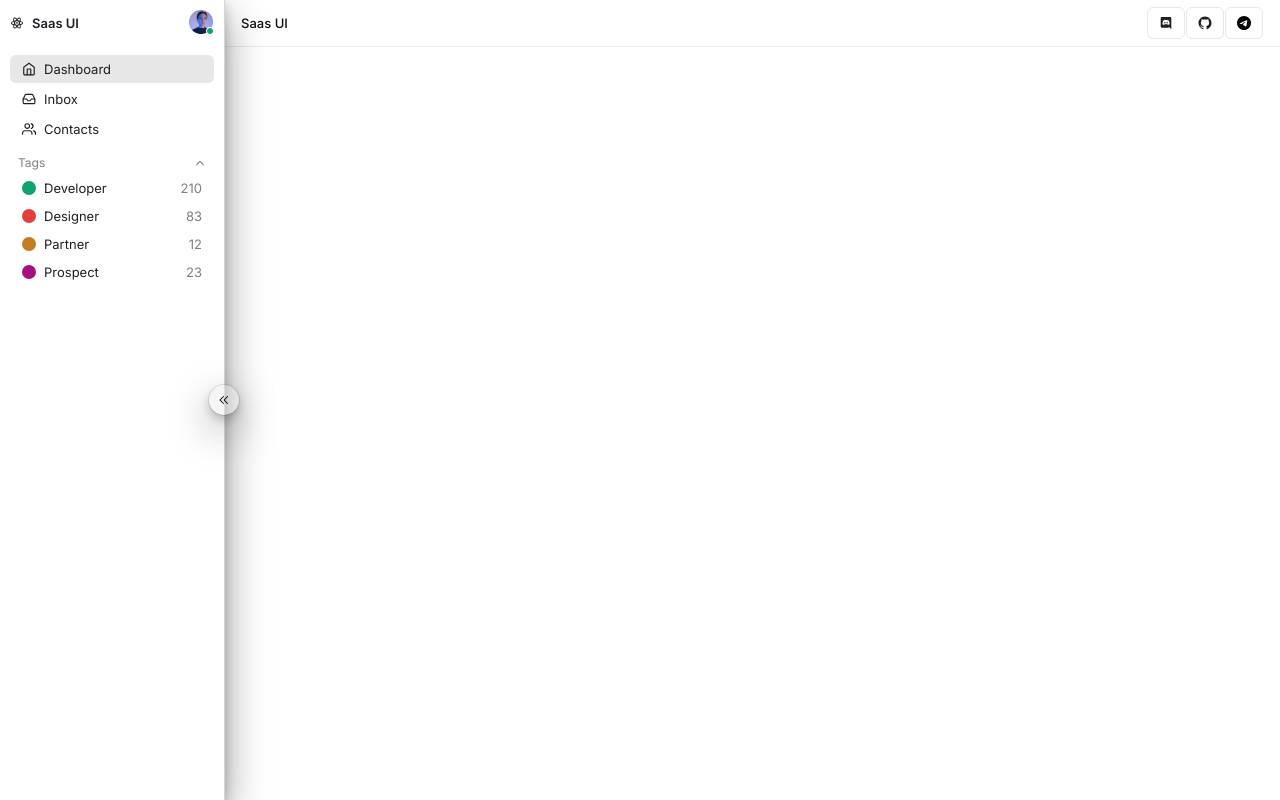
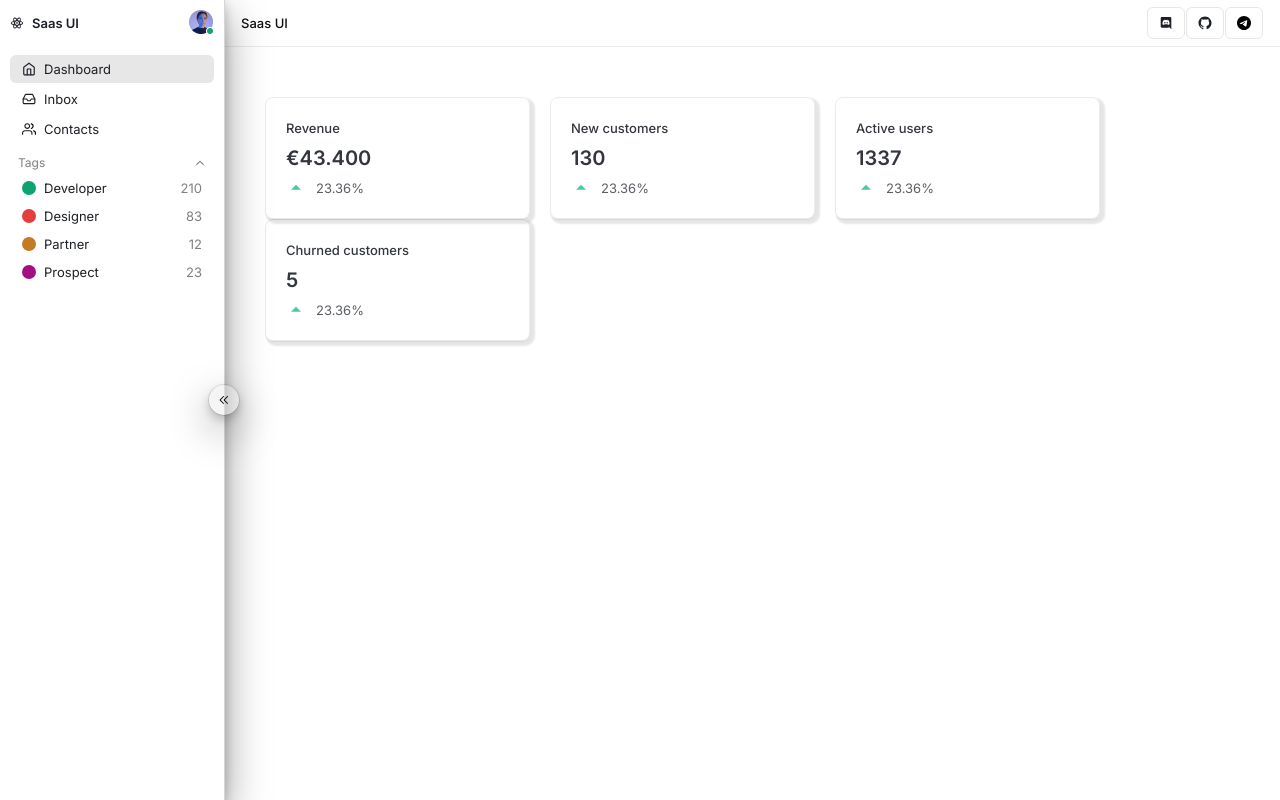
Before and after one commit to AndreyVerkhusha/customers, a React (Vite) app: page /dashboard in a window 1280 px wide. Built offline with nearby package versions, Linux system fonts and the light colour scheme.

Commit message:
Dashboard: added statistic Cards

```diff
--- a/src/pages/Dashboard/Dashboard.tsx
+++ b/src/pages/Dashboard/Dashboard.tsx
@@ -4,9 +4,11 @@ import styled from "styled-components";
 import discord_icon from "@/assets/dashboard/discord_icon.svg";
 import git_icon from "@/assets/dashboard/git_icon.svg";
 import telegram_icon from "@/assets/dashboard/telegram_icon.svg";
+import StatisticCard from "@/pages/Dashboard/StatisticCard/StatisticCard";
 
 const Wrapper = styled.div`
-
+  display: flex;
+  flex-direction: column;
 `;
 const HeaderContent = styled.div`
   display: flex;
@@ -42,6 +44,9 @@ const Button = styled.div`
     background: var(--active);
   }
 `;
+const Content = styled.div`
+  padding: 50px 40px;
+`;
 const Dashboard = () => {
     const socialButtons: { icon: string, link: string }[] = [
         {icon: discord_icon, link: "#"},
@@ -67,6 +72,9 @@ const Dashboard = () => {
                     </Social>
                 </HeaderContent>
             </Header>
+            <Content>
+                <StatisticCard/>
+            </Content>
         </Wrapper>
     );
 };
```
